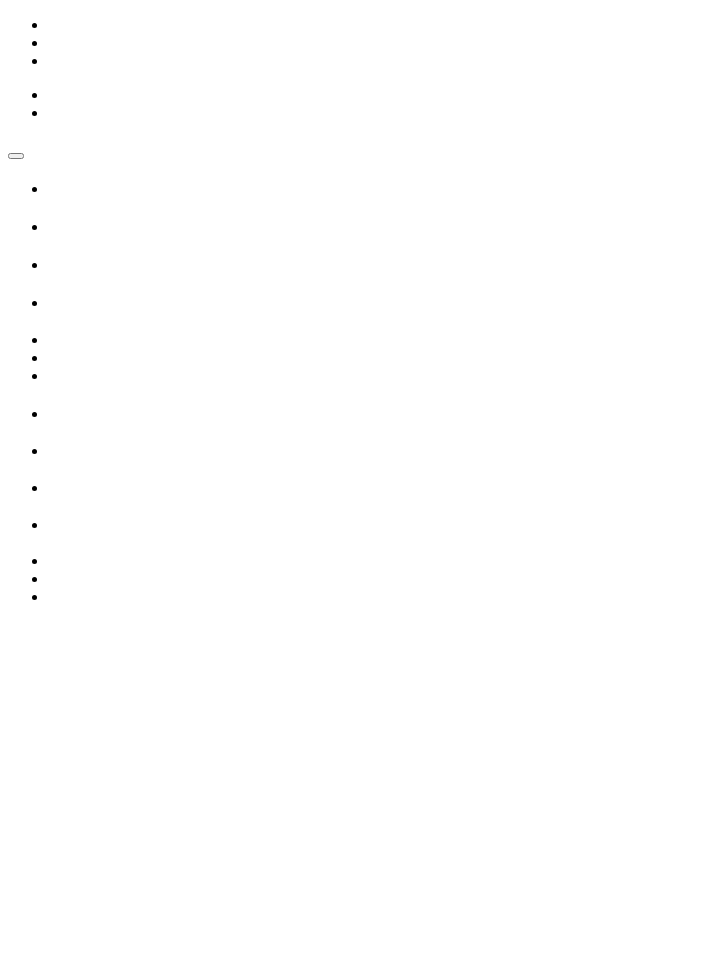
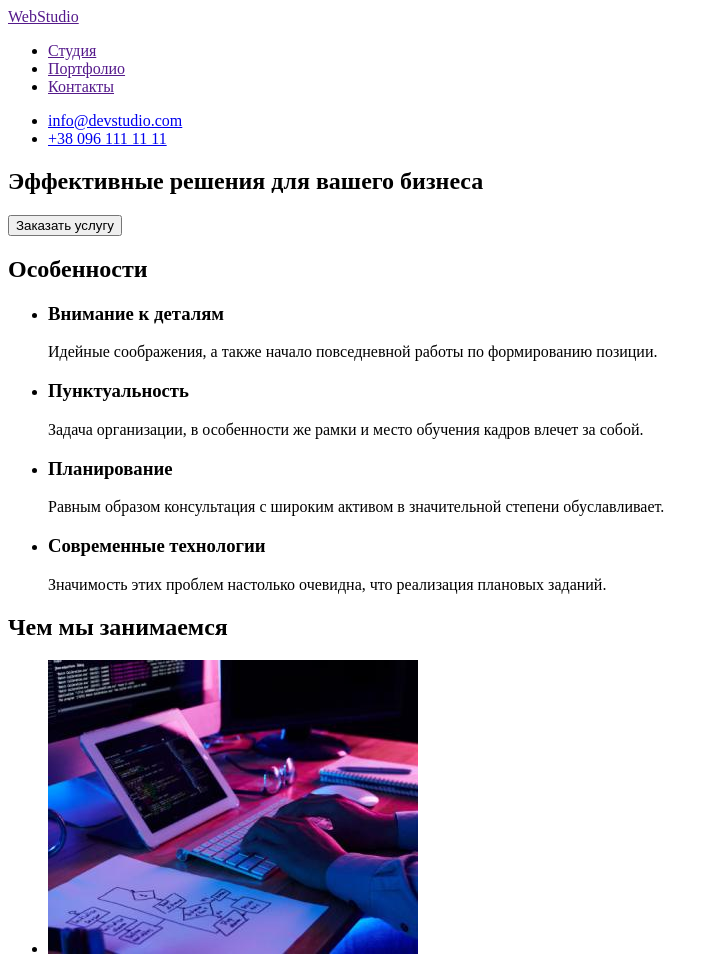
Before and after one commit to kolesnva/goit-markup-hw-01, a plain HTML site: page index.html in a window 1280 px wide. Shown: the top 954 px of the page, without its empty margins (0-719 px from the left). Before the commit the page ends 800 px from the top, so only its background shows below. Drawn offline with Linux system fonts and the light colour scheme.

Commit message:
add images

```diff
--- a/index.html
+++ b/index.html
@@ -9,50 +9,50 @@
 <body>
     <header>
         <nav>
-            <a href="" class="logo"></a>
+            <a href="" class="logo">WebStudio</a>
             <ul>
-                <li><a href="" class="link"></a></li>
-                <li><a href="" class="link"></a></li>
-                <li><a href="" class="link"></a></li>
-            </ul>
-            <ul>
-                <li><a href="" class="link"></a></li>
-                <li><a href="" class="link"></a></li>
+                <li><a href="" class="link">Студия</a></li>
+                <li><a href="" class="link">Портфолио</a></li>
+                <li><a href="" class="link">Контакты</a></li>
             </ul>
         </nav>
+            <ul>
+                <li><a href="mailto:info@devstudio.com" class="link">info@devstudio.com</a></li>
+                <li><a href="tel:+380961111111" class="link">+38 096 111 11 11</a></li>
+            </ul>
     </header>
     <main>
         <section>
-            <h1></h1>
-            <button type="button"></button>
+            <h1>Эффективные решения для вашего бизнеса</h1>
+            <button type="button">Заказать услугу</button>
         </section>
         <section>
-            <h2></h2>
+            <h2>Особенности</h2>
             <ul>
                 <li>
-                    <h3></h3>
-                    <p></p>
+                    <h3>Внимание к деталям</h3>
+                    <p>Идейные соображения, а также начало повседневной работы по формированию позиции.</p>
                 </li>
                 <li>
-                    <h3></h3>
-                    <p></p>
+                    <h3>Пунктуальность</h3>
+                    <p>Задача организации, в особенности же рамки и место обучения кадров влечет за собой.</p>
                 </li>
                 <li>
-                    <h3></h3>
-                    <p></p>
+                    <h3>Планирование</h3>
+                    <p>Равным образом консультация с широким активом в значительной степени обуславливает.</p>
                 </li>
                 <li>
-                    <h3></h3>
-                    <p></p>
+                    <h3>Современные технологии</h3>
+                    <p>Значимость этих проблем настолько очевидна, что реализация плановых заданий.</p>
                 </li>
             </ul>
         </section>
         <section>
-            <h2></h2>
+            <h2>Чем мы занимаемся</h2>
             <ul>
-                <li><img src="" alt=""></li>
-                <li><img src="" alt=""></li>
-                <li><img src="" alt=""></li>
+                <li><img src="./images/our-work-1.jpg" alt="Верстка"></li>
+                <li><img src="./images/our-work-2.jpg" alt="Десктопные приложения"></li>
+                <li><img src="./images/our-work-3.jpg" alt="">Дизайн</li>
             </ul>
         </section>
         <section>
```
Also changed, not shown: images/our-work-1.jpg (added), images/our-work-2.jpg (added), images/our-work-3.jpg (added).
